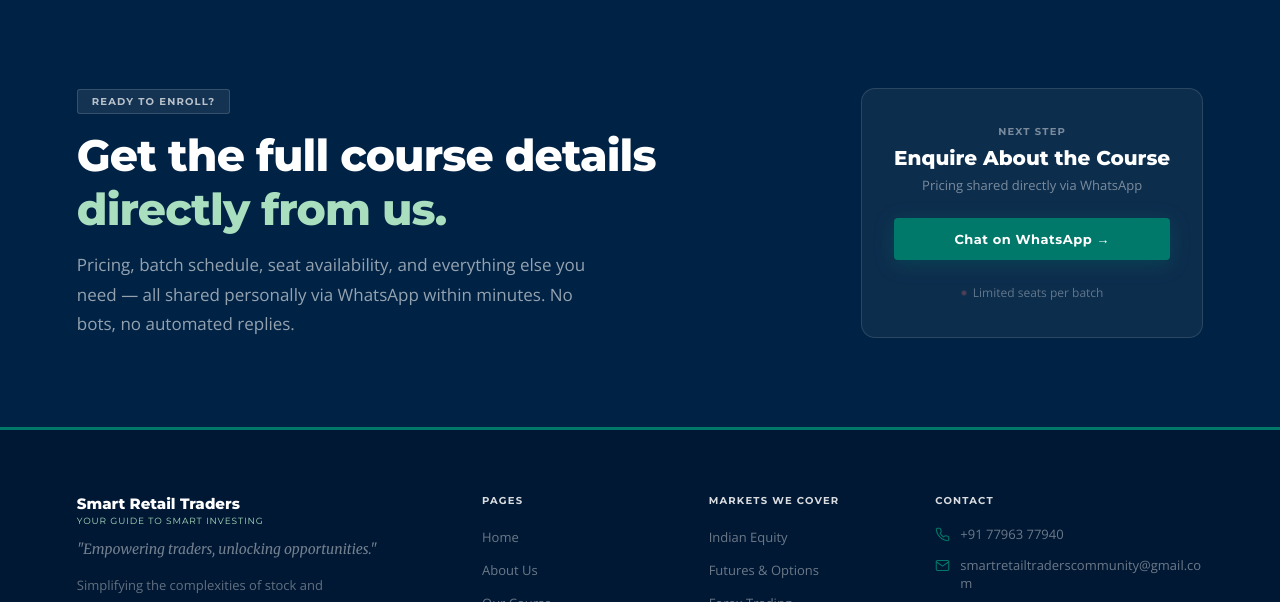
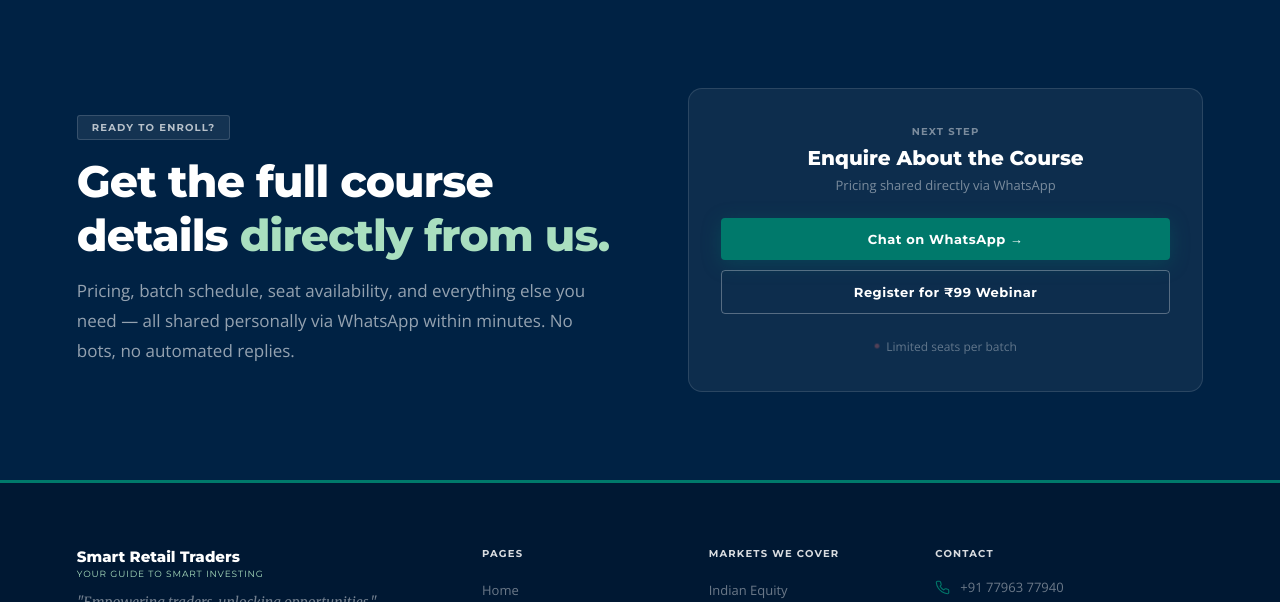
Before and after one commit to srtcommunity/srt-website, a website built with webpack: page course.html in a window 1280 px wide. Shown: the part 3759-4361 px from the top of the page. Built offline with nearby package versions, Linux system fonts and the light colour scheme; a script that the page names is missing.

Commit message:
Update course.html

```diff
--- a/course.html
+++ b/course.html
@@ -695,7 +695,7 @@
       <div class="eq-headline">Enquire About the Course</div>
       <div class="eq-note">Pricing shared directly via WhatsApp</div>
       <a href="https://wa.me/917796377940" class="btn btn-green">Chat on WhatsApp →</a>
-    <!--   <a href="course.html#webinar" class="btn btn-ghost-white">Register for ₹99 Webinar</a> -->
+      <a href="webinar.html" class="btn btn-ghost-white">Register for ₹99 Webinar</a>
       <div class="eq-sub"><div class="eq-dot"></div> Limited seats per batch</div>
     </div>
   </div>
```
